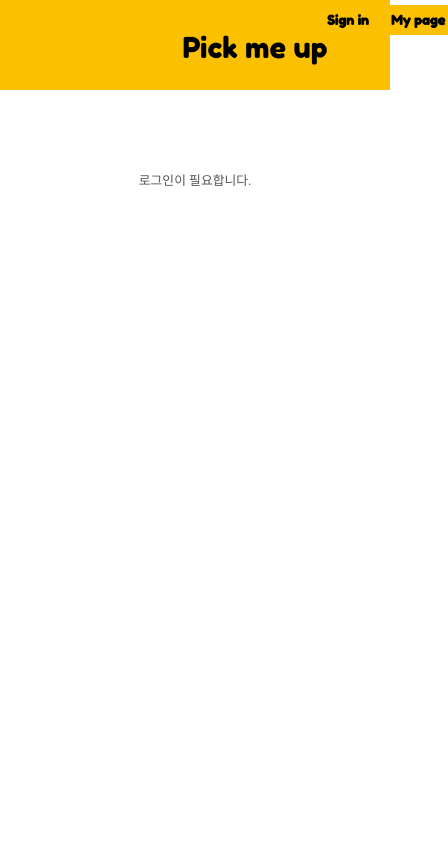
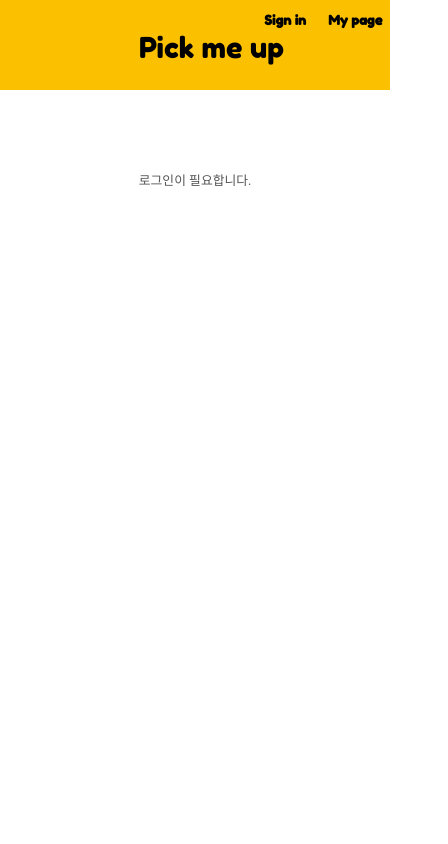
Before and after one commit to tkdkagody/pick-me-up, a React (Create React App) app in the folder client/: page /writing in a window 390 px wide. Shown: the top 844 px of the page, 448 px wide, since content can reach past the window. Built offline with nearby package versions, Linux system fonts and the light colour scheme.

Commit message:
FEAT/responsive layout

```diff
--- a/client/src/components/subNavbar/SubNavbar.jsx
+++ b/client/src/components/subNavbar/SubNavbar.jsx
@@ -17,7 +17,7 @@ const SubNavbar = ({filterHandle}) => {
   // }, []) //default로 전체 피드 보여주기.
 
   return (
-    <>
+    <div className={styles.outCategory}>
       <div className={styles.categories}>
         {tags.map(el => <span className={el===tagClicked? styles.hashtagClicked :styles.hashtag} onClick={()=>tagHandle(el)}>{el}</span>)}
       </div>
@@ -28,7 +28,7 @@ const SubNavbar = ({filterHandle}) => {
       </div>
 
 
-    </>
+    </div>
   )
 }
 export default SubNavbar;
--- a/client/src/components/subNavbar/SubNavbar.module.css
+++ b/client/src/components/subNavbar/SubNavbar.module.css
@@ -1,3 +1,6 @@
+/* .outCategory {
+  overflow-x: hidden;
+} */
 .categories {
   height: 3.5rem;
   display: flex;
@@ -55,8 +58,11 @@
     width: 100%;
   }
   /*li 태그 확인 */
-  .feedList {
+  /* .feedList {
     border: 1px solid red;
     width: 100%;
-  }
+  } */
+  /* .hashtag {
+    font-size: 1px;
+  } */
 }
--- a/client/src/pages/navbar/Navbar.module.css
+++ b/client/src/pages/navbar/Navbar.module.css
@@ -11,6 +11,7 @@
 .contentbox {
   width: 500px;
   height: 90px;
+  display: flex;
   text-align: center;
   margin: 0 auto;
   position: relative;
@@ -20,7 +21,8 @@
 .title {
   position: absolute;
   top: 30px;
-  left: 180px;
+  left: 35%;
+  text-align: center;
   width: 150px;
   font-family: "Fredoka One", cursive;
   color: black;
@@ -33,7 +35,7 @@
   width: 140px;
   height: 30px;
   position: absolute;
-  right: 0;
+  right: 0.3rem;
   display: flex;
   flex-direction: row;
 }
@@ -62,14 +64,13 @@
 /*반응형*/
 @media screen and (max-width: 33rem) {
   .contentbox {
-    width: 28rem;
+    width: 100%;
   }
 
   .btns {
     width: 140px;
     height: 30px;
     position: absolute;
-    right: 0;
     display: flex;
     flex-direction: row;
   }
--- a/client/src/pages/writing/Writing.jsx
+++ b/client/src/pages/writing/Writing.jsx
@@ -84,17 +84,17 @@ const Writing = ({isLogin, feedList, feedsHandle}) => {
 
       // });
 
-    // feedsHandle({
-    //   userName: "구름이",
-    //   title: title,
-    //   option_1: firstOpt,
-    //   option_2: secondOpt,
-    //   image_1 : firstImg,
-    //   image_2: secondImg,
-    //   content: content,
-    //   tags: isClicked,
-    //   createdAt: "2021-08-27"
-    // })
+    feedsHandle({
+      userName: "구름이",
+      title: title,
+      option_1: firstOpt,
+      option_2: secondOpt,
+      image_1 : firstImg,
+      image_2: secondImg,
+      content: content,
+      tags: isClicked,
+      createdAt: "2021-08-27"
+    })
     }
   }
 
```
